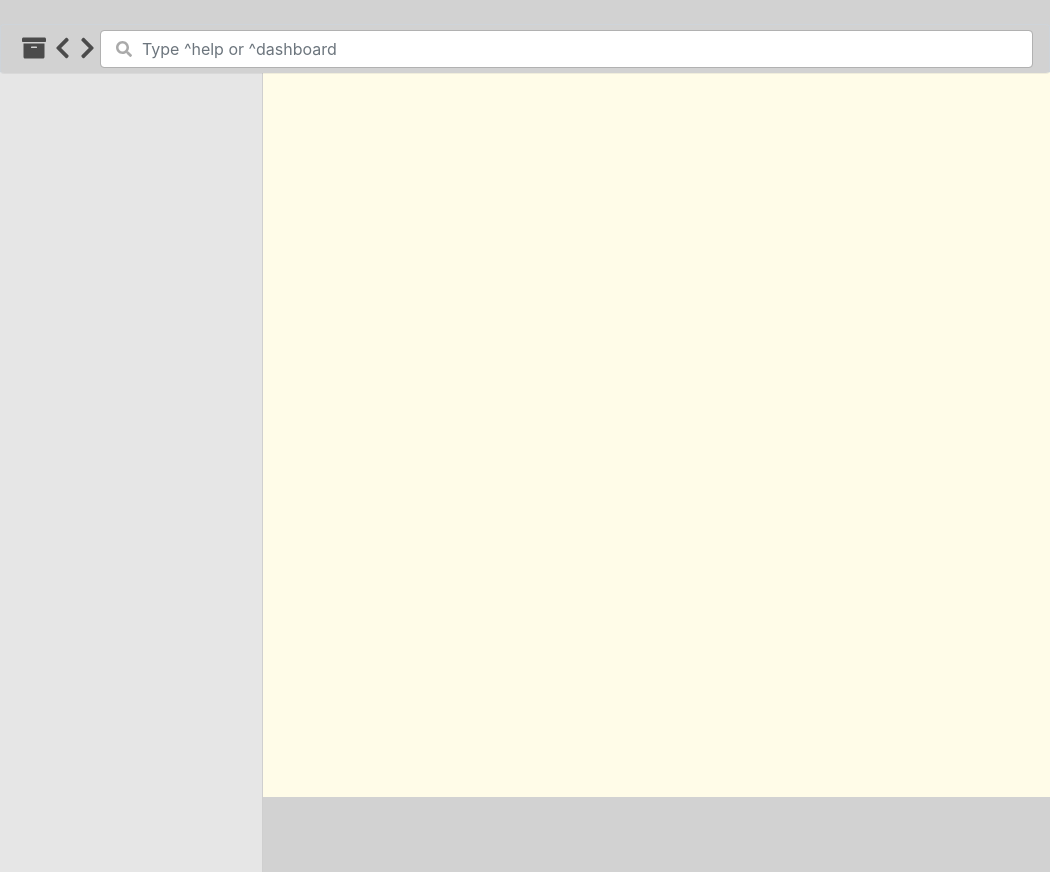
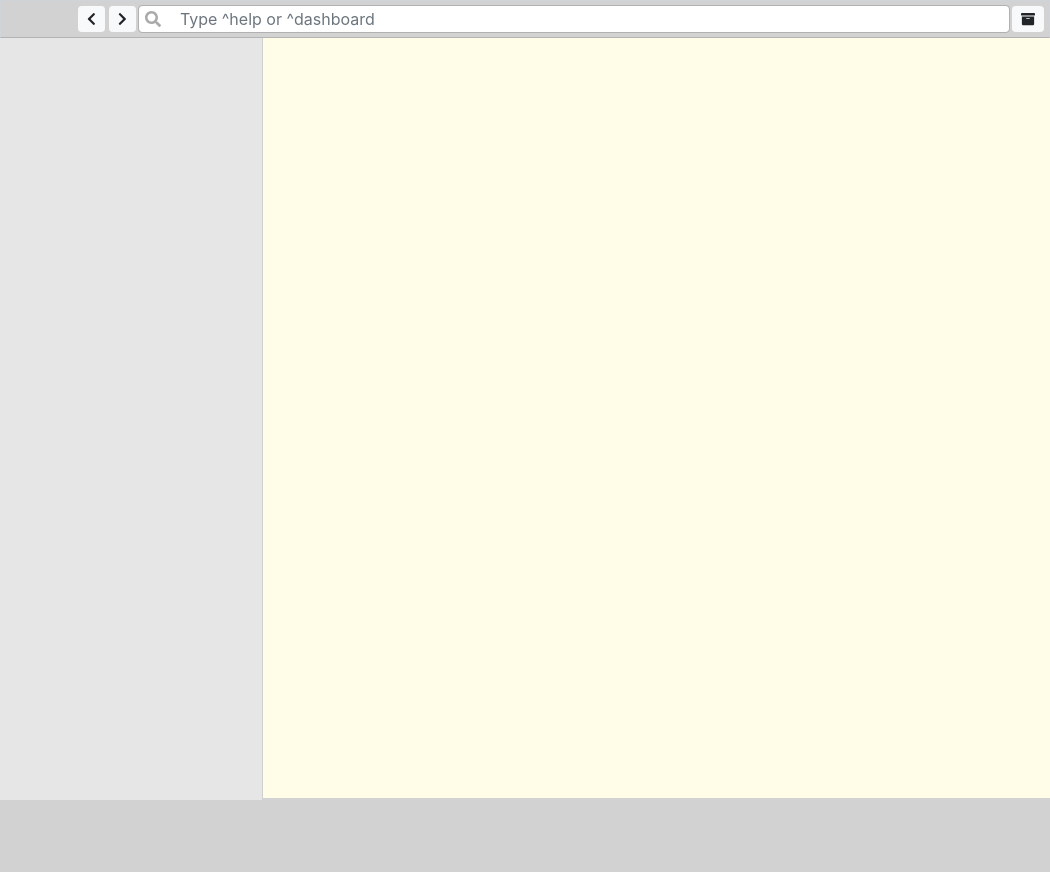
Before and after one commit to seymores/mindless-editor, an Electron app: page electron.html in a window 1050 px wide. After the commit the page ends 800 px from the top, so only its background shows below. Drawn offline with nearby package versions, Linux system fonts and the light colour scheme; no server answers.

Commit message:
Main window style tweaks

```diff
--- a/app.css
+++ b/app.css
@@ -1,5 +1,5 @@
 div.CodeMirror {
-    height: calc(100vh - 75px);
+    height: calc(100vh - 40px);
     padding-left: 0.5em;
     font-size: 12pt;
     /* font-family: 'Ubuntu Mono', monospace; */
@@ -23,7 +23,7 @@ button {
 .sidebar {
     position: sticky;
     order: 0;
-    height: 100vh;
+    height: calc(100vh - 38px);
     z-index: 1000;
     border-right: 1px solid rgba(0,0,0,.1);
     overflow-y: auto;
@@ -74,11 +74,10 @@ div.editor-body {
 }
 
 .searchbar {
-    height: 50px;
     background-color: rgb(210, 210, 210);
-    padding-left: 1em;
-    border-bottom: 1px solid rgba(109, 109, 109, 0.1);
-    margin-bottom: 1px;
+    padding-left: 4.7em;
+    border-bottom: 1px solid rgba(109, 109, 109, 0.3);
+    /* margin-bottom: 1px; */
 }
 
 .has-search .form-control {
@@ -95,7 +94,7 @@ div.editor-body {
     text-align: center;
     pointer-events: none;
     color: #aaa;
-    margin-left: 6.2rem;
+    margin-left: 4.3rem;
 }
 
 a.searchbar-navi-button {
@@ -138,8 +137,27 @@ ul#file-list > li:nth-of-type(even) {
     background-color: rgb(215, 215, 215);
 }
 
-div#mindlessEditor {
-    padding-top: 2.5em;
+input#searchinput {
+    height: 140%;
+}
+
+/* div#mindlessEditor {
+    /* padding-top: 2.3em; */
     /* margin-top: 4.5em; */
-    /* height: calc(100vh - 75px); */
+    /* height: calc(100vh - 75px);
+} */
+
+nav#navibar {
+    border-radius: 0px;
+    padding-right: 3px;
 }
+
+/* nav#navibar btn-sm { */
+nav#navibar > button {
+    margin: 2px;
+    padding: 0.1rem 0.5rem;
+}
+
+main#editormain {
+    margin-top: 38px;
+}
--- a/electron.html
+++ b/electron.html
@@ -43,26 +43,26 @@
 </head>
 
 <body style="-webkit-app-region: drag">
-    <nav class="navbar navbar-expand-md navbar-light fixed-top searchbar form-control has-search" style="top: 1.5rem">
-        <a class="navbar-item searchbar-navi-button" title="Dashboard" href="#"><i class="fa fa-archive"></i></a>
-        <a class="navbar-item searchbar-navi-button" href="#" title="Navigate back"><i
-                class="fa fa-chevron-left"></i></a>
-        <a class="navbar-item searchbar-navi-button" href="#" title="Navigate forward"><i
-                class="fa fa-chevron-right"></i></a>
+    <nav id="navibar" class="navbar navbar-expand-md navbar-light fixed-top searchbar form-control has-search" style="-webkit-app-region: drag">
+        <!-- <a class="navbar-item searchbar-navi-button" title="Dashboard" href="#"><i class="fa fa-archive"></i></a> -->
+        <button type="button" class="btn btn-light btn-sm"><i class="fa fa-chevron-left"></i></button>
+        <button type="button" class="btn btn-light btn-sm"><i class="fa fa-chevron-right"></i></button>
 
         <span class="fa fa-search form-control-feedback"></span>
-        <input type="text" id="searchinput" name="searchinput" placeholder="Type ^help or ^dashboard" class="form-control" style="border-color: rgb(177, 177, 177);"></input>
+        <input type="text" id="searchinput" name="searchinput" placeholder="Type ^help or ^dashboard"
+            class="form-control" style="border-color: rgb(177, 177, 177);"></input>
+        <button type="button" class="btn btn-light btn-sm"><i class="fa fa-archive"></i></button>
     </nav>
 
-    <main class="container-fluid" style="-webkit-app-region: no-drag; margin-top: 2em">
+    <main id="editormain" class="container-fluid" style="-webkit-app-region: no-drag;">
         <div id="mindlessEditor" class="row row-cols-2 no-gutters">
-            <div id="sidebar" class="col-sm-4 col-md-3 col-lg-3 col-xl-3 sidebar">
+            <div id="sidebar" class="col-sm-4 col-md-3 col-lg-3 col-xl-2 sidebar">
                 <ul id="file-list" class="list-group">
                 </ul>
             </div>
 
-            <div id="main" class="col-sm-8 col-md-9 col-lg-9 col-xl-9 ">
-                <div id="codemirror-editor" >
+            <div id="main" class="col-sm-8 col-md-9 col-lg-9 col-xl-10 ">
+                <div id="codemirror-editor">
                 </div>
             </div>
         </div>
@@ -70,8 +70,8 @@
 
     <script src="https://cdn.jsdelivr.net/gh/alpinejs/alpine@v2.x.x/dist/alpine.min.js" defer></script>
     <script src="https://code.jquery.com/jquery-3.4.1.slim.min.js"
-    integrity="sha384-J6qa4849blE2+poT4WnyKhv5vZF5SrPo0iEjwBvKU7imGFAV0wwj1yYfoRSJoZ+n"
-    crossorigin="anonymous"></script>
+        integrity="sha384-J6qa4849blE2+poT4WnyKhv5vZF5SrPo0iEjwBvKU7imGFAV0wwj1yYfoRSJoZ+n"
+        crossorigin="anonymous"></script>
     <script src="index.js"></script>
 
 </body>
--- a/electron.js
+++ b/electron.js
@@ -20,6 +20,8 @@ function createWindow () {
   win.loadFile('electron.html')
 }
 
+console.log(">>>", process.env.DEV_MODE );
+
 const isDev = process.env.DEV_MODE ? (process.env.DEV_MODE.trim() == "true") : false;
 
 if (isDev) {
--- a/package.json
+++ b/package.json
@@ -22,7 +22,7 @@
   },
   "scripts": {
     "test": "echo \"Error: no test specified\" && exit 1",
-    "start": "set DEV_MODE=true && electron electron.js",
+    "start": "DEV_MODE=true electron electron.js",
     "pack": "electron-builder --dir",
     "dist": "electron-builder"
   },
```
